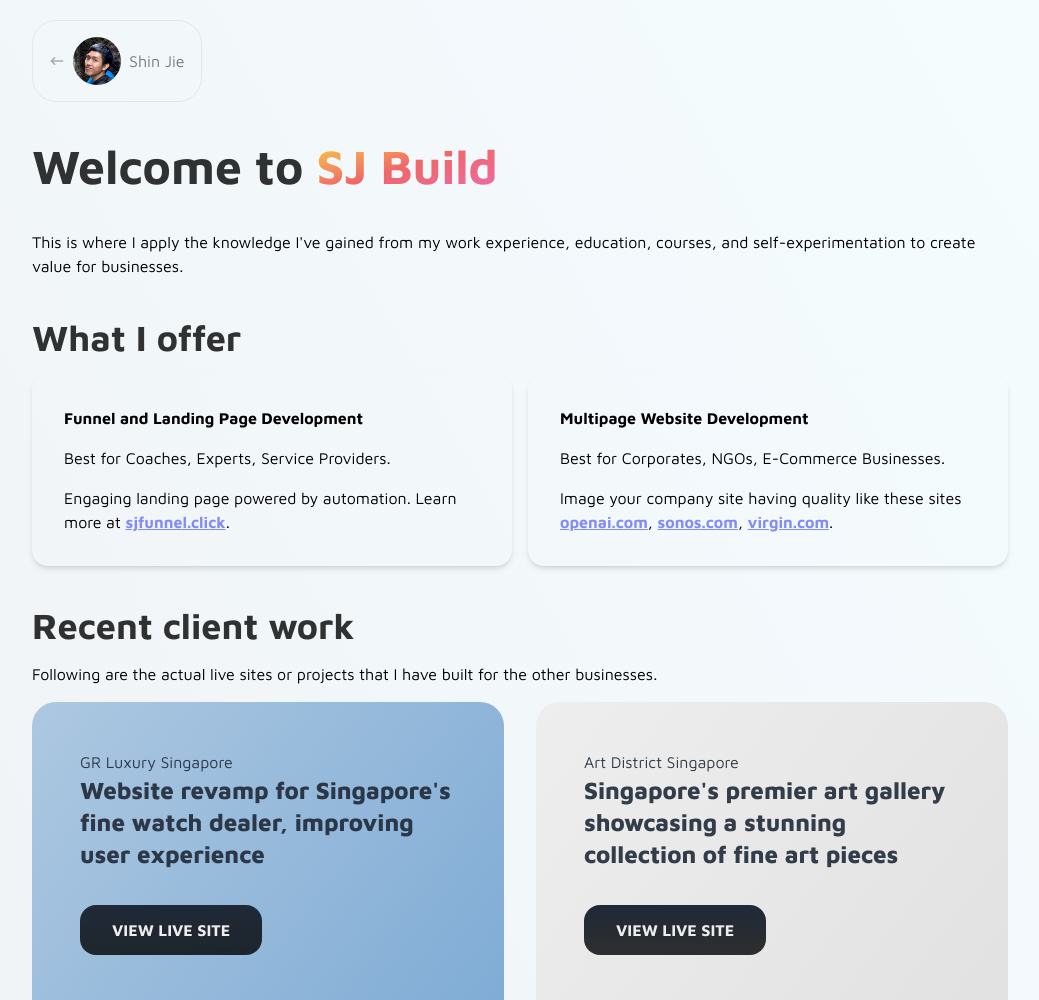
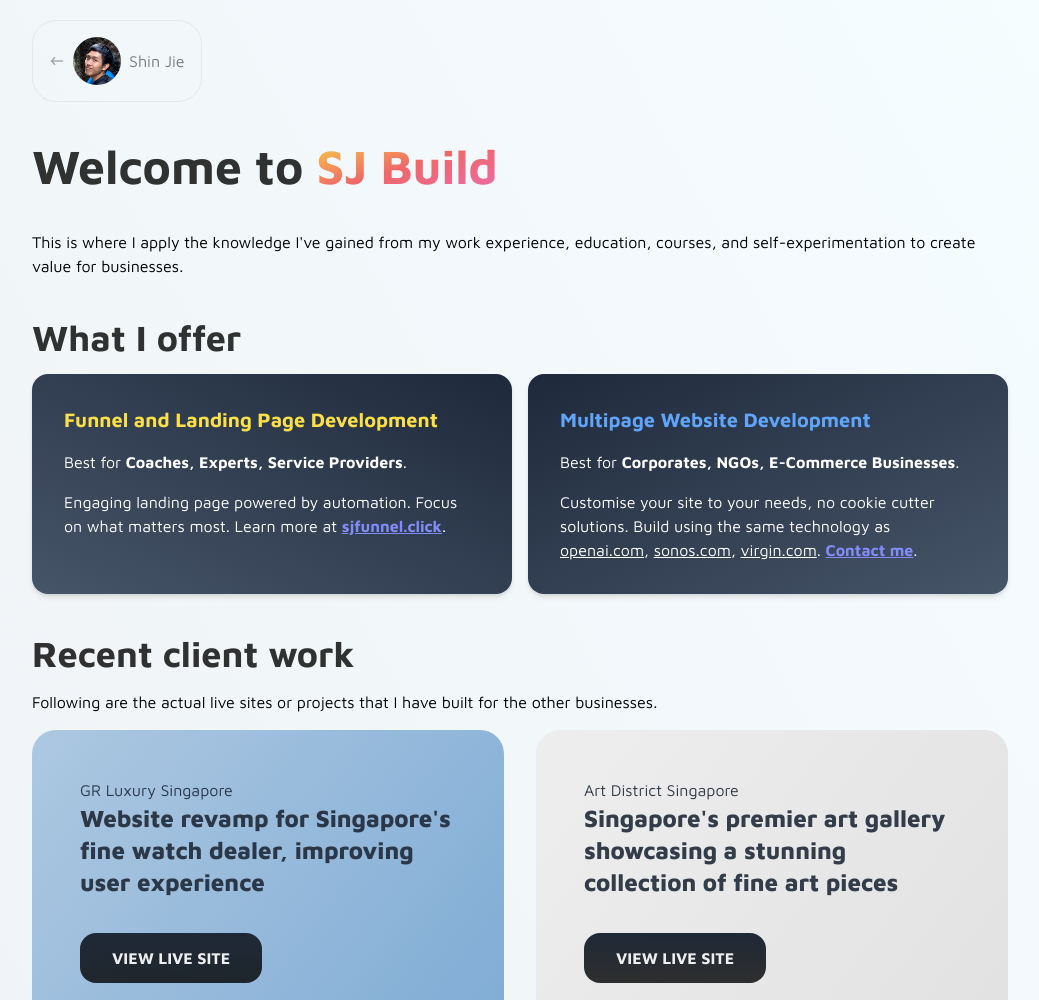
Before and after one commit to tanshinjie/tanshinjie.com, a Gatsby site: page /sjbuild in a window 1280 px wide. Shown: the top 1000 px of the page, without its empty margins (120-1159 px from the left). Built offline with nearby package versions, Linux system fonts and the light colour scheme; Gatsby itself is replaced by a stand-in of ours.

Commit message:
fix: style

```diff
--- a/src/pages/sjbuild/index.js
+++ b/src/pages/sjbuild/index.js
@@ -1,4 +1,4 @@
-import React from "react";
+import * as React from "react";
 import "../../styles/global.css";
 import src from "../../images/shinjie.jpg";
 import { ArrowNarrowLeftIcon } from "@heroicons/react/solid";
@@ -40,34 +40,39 @@ const ProjectsPage = () => {
             What I offer
           </h2>
           <div className="flex flex-col md:flex-row gap-4 ">
-            <Card className="group w-full">
-              <h3 className="font-bold">Funnel and Landing Page Development</h3>
+            <Card className="group w-full bg-gradient-to-tr from-slate-600 to-slate-800 text-white">
+              <h3 className="font-bold text-xl text-yellow-300">
+                Funnel and Landing Page Development
+              </h3>
               <p className="my-4">
-                Best for Coaches, Experts, Service Providers.
+                Best for <span className="font-bold">Coaches, Experts, Service Providers</span>.
               </p>
               <div>
-                Engaging landing page powered by automation. Learn more at{" "}
+                Engaging landing page powered by automation. Focus on what matters most. Learn more at{" "}
                 <a
                   href="https://sjfunnel.click"
                   target="_blank"
-                  className=" underline text-indigo-400 font-bold"
+                  className="underline text-indigo-400 font-bold"
                 >
                   sjfunnel.click
                 </a>
                 .
               </div>
             </Card>
-            <Card className="group w-full">
-              <h3 className="font-bold">Multipage Website Development</h3>
+            <Card className="group w-full bg-gradient-to-tl from-slate-600 to-slate-800 text-white">
+              <h3 className="font-bold text-xl text-blue-400">
+                Multipage Website Development
+              </h3>
               <p className="my-4">
-                Best for Corporates, NGOs, E-Commerce Businesses.
+                Best for  <span className="font-bold">Corporates, NGOs, E-Commerce Businesses</span>.
               </p>
               <div>
-                Image your company site having quality like these sites{" "}
+                Customise your site to your needs, no cookie cutter solutions.
+                Build using the same technology as{" "}
                 <a
                   href="https://www.openai.com/"
                   target="_blank"
-                  className=" underline text-indigo-400 font-bold"
+                  className="underline"
                 >
                   openai.com
                 </a>
@@ -75,7 +80,7 @@ const ProjectsPage = () => {
                 <a
                   href="https://www.sonos.com/"
                   target="_blank"
-                  className=" underline text-indigo-400 font-bold"
+                  className="underline"
                 >
                   sonos.com
                 </a>
@@ -83,9 +88,17 @@ const ProjectsPage = () => {
                 <a
                   href="https://www.virgin.com/"
                   target="_blank"
-                  className=" underline text-indigo-400 font-bold"
+                  className="underline"
                 >
                   virgin.com
+                </a>
+                .{" "}
+                <a
+                  className=" underline text-indigo-400 font-bold"
+                  target="_blank"
+                  href="https://www.facebook.com/profile.php?id=61564132150176"
+                >
+                  Contact me
                 </a>
                 .
               </div>
```
